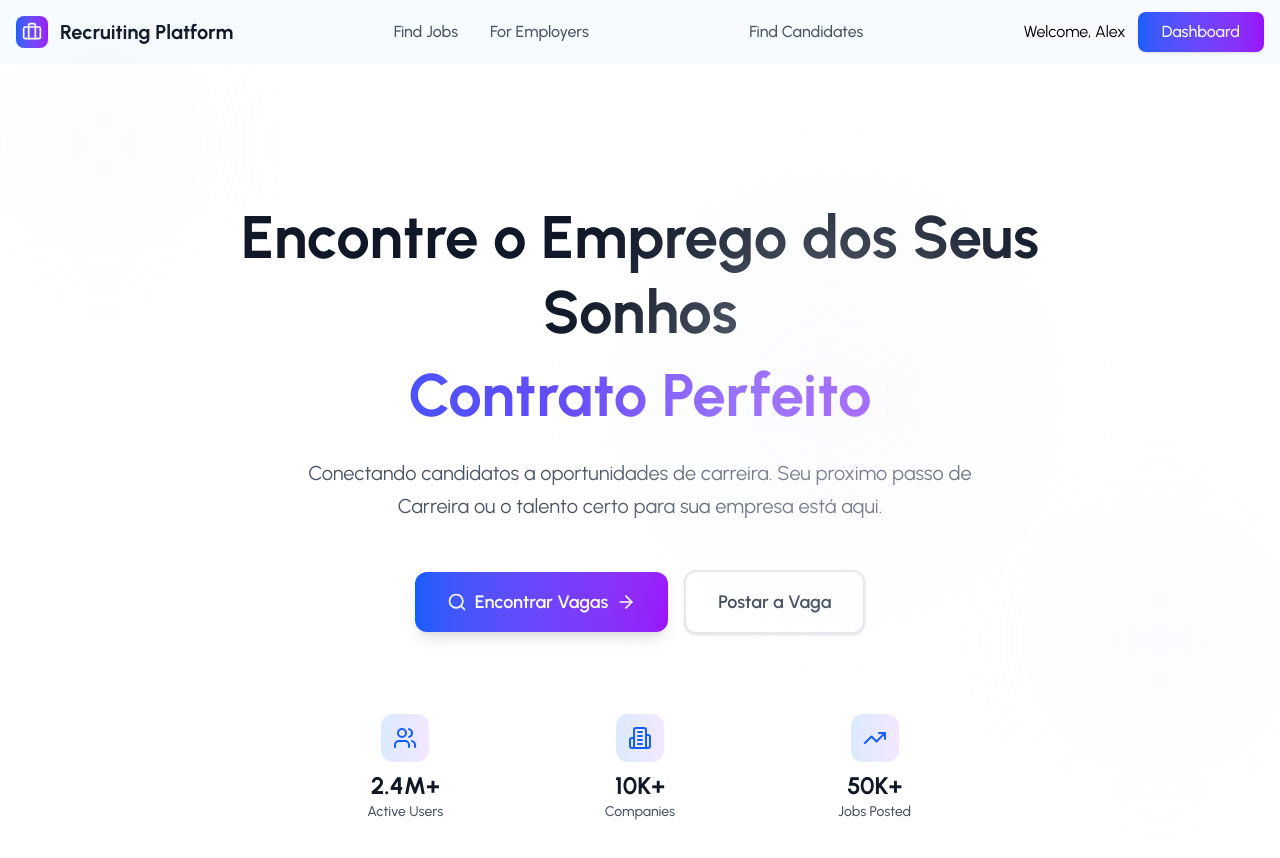
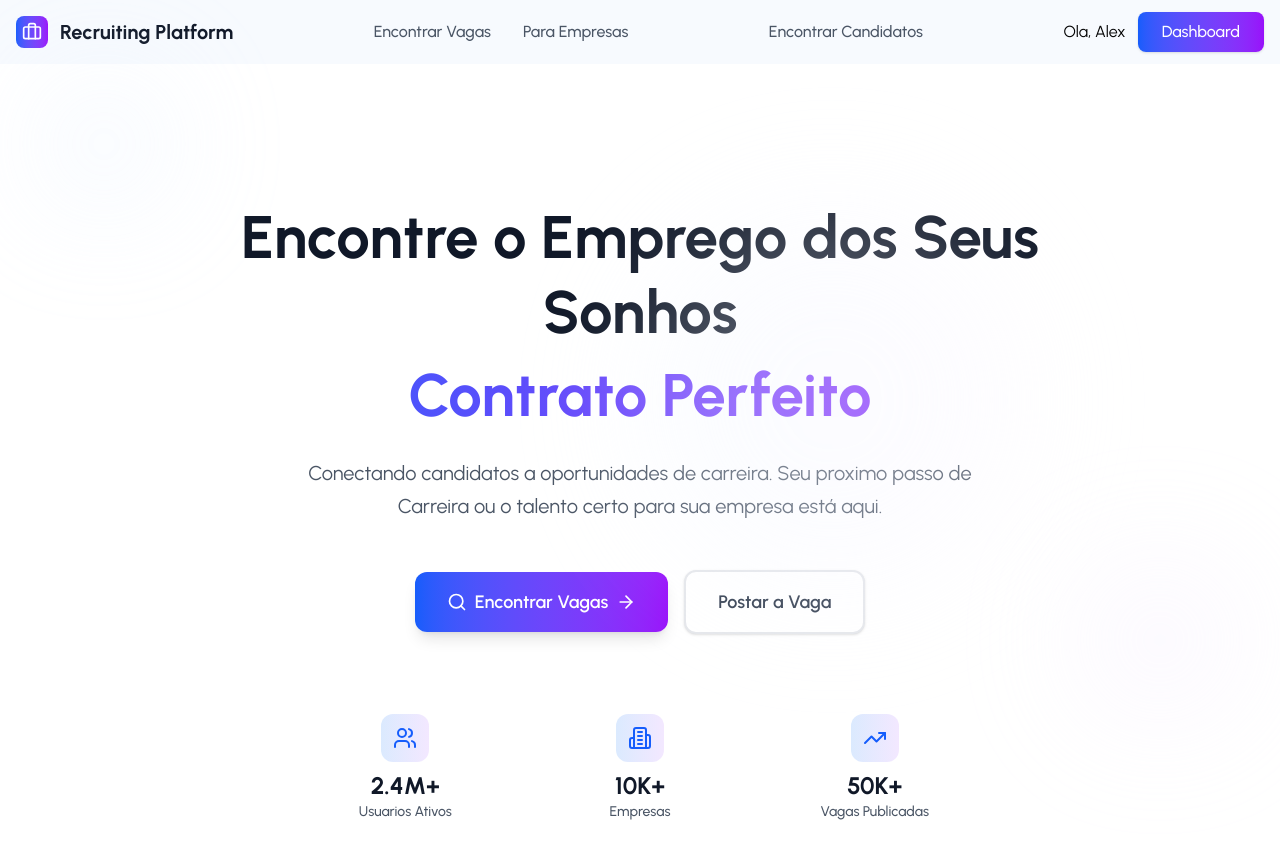
Before and after one commit to SamilMoret/Recruiting-Platform, a React (Vite) app in the folder client/: page / in a window 1280 px wide. Shown: the top 858 px of the page. Built offline with nearby package versions, Linux system fonts and the light colour scheme.

Commit message:
fix some translations

```diff
--- a/client/src/pages/LandingPage/components/Header.jsx
+++ b/client/src/pages/LandingPage/components/Header.jsx
@@ -24,7 +24,7 @@ const Header = () => {
               onClick={() => navigate('/find-jobs')}
               className="text-gray-600 hover:text-gray-900 transition-colors font-medium bg-transparent border-none cursor-pointer"
             >
-              Find Jobs
+                Encontrar Vagas
             </a>
             <a
               onClick={() => navigate(
@@ -34,20 +34,20 @@ const Header = () => {
               )}
               className="text-gray-600 hover:text-gray-900 transition-colors font-medium bg-transparent border-none cursor-pointer"
             >
-              For Employers
+              Para Empresas
             </a>
             </nav>
             <a
               onClick={() => navigate('/find-candidates')}
               className="text-gray-600 hover:text-gray-900 transition-colors font-medium bg-transparent border-none cursor-pointer"
             >
-              Find Candidates
+              Encontrar Candidatos
             </a>
             {/* Auth Buttons */}
             <div>
               {isAuthenticated ? (
                 <div className="flex items-center space-x-3">
-                  <span>Welcome, {user?.fullName}</span>
+                  <span>Ola, {user?.fullName}</span>
                   <a
                     href={
                         user?.role === "employer"
--- a/client/src/pages/LandingPage/components/Hero.jsx
+++ b/client/src/pages/LandingPage/components/Hero.jsx
@@ -9,9 +9,9 @@ const Hero = () => {
     const navigate = useNavigate();
 
     const stats = [
-        { icon: Users, label: "Active Users", value :'2.4M+'},
-        { icon: Building2, label: "Companies", value :'10K+'},
-        { icon: TrendingUp, label: "Jobs Posted", value :'50K+'},
+        { icon: Users, label: "Usuarios Ativos", value :'2.4M+'},
+        { icon: Building2, label: "Empresas", value :'10K+'},
+        { icon: TrendingUp, label: "Vagas Publicadas", value :'50K+'},
 
     ];
 
```
